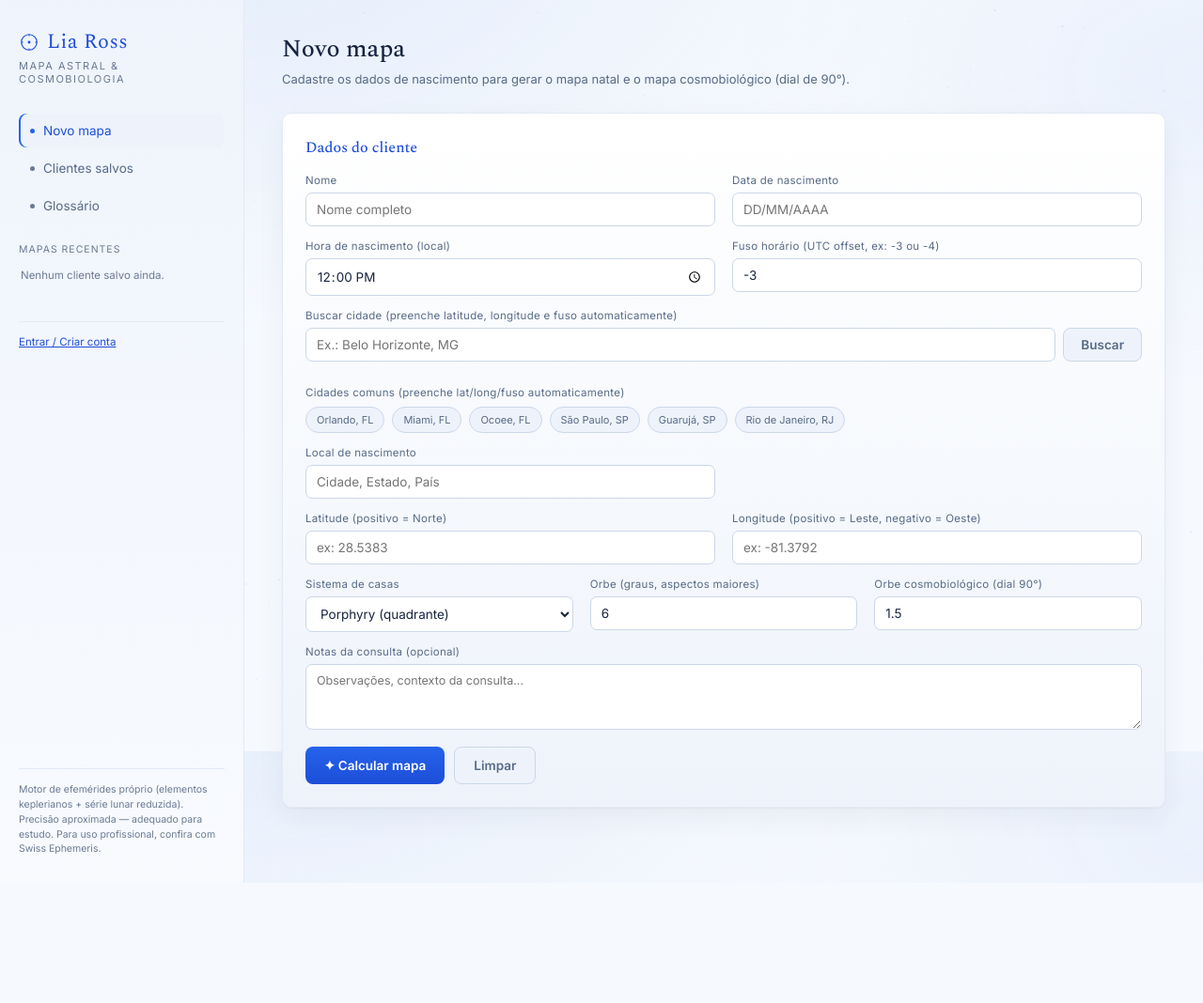
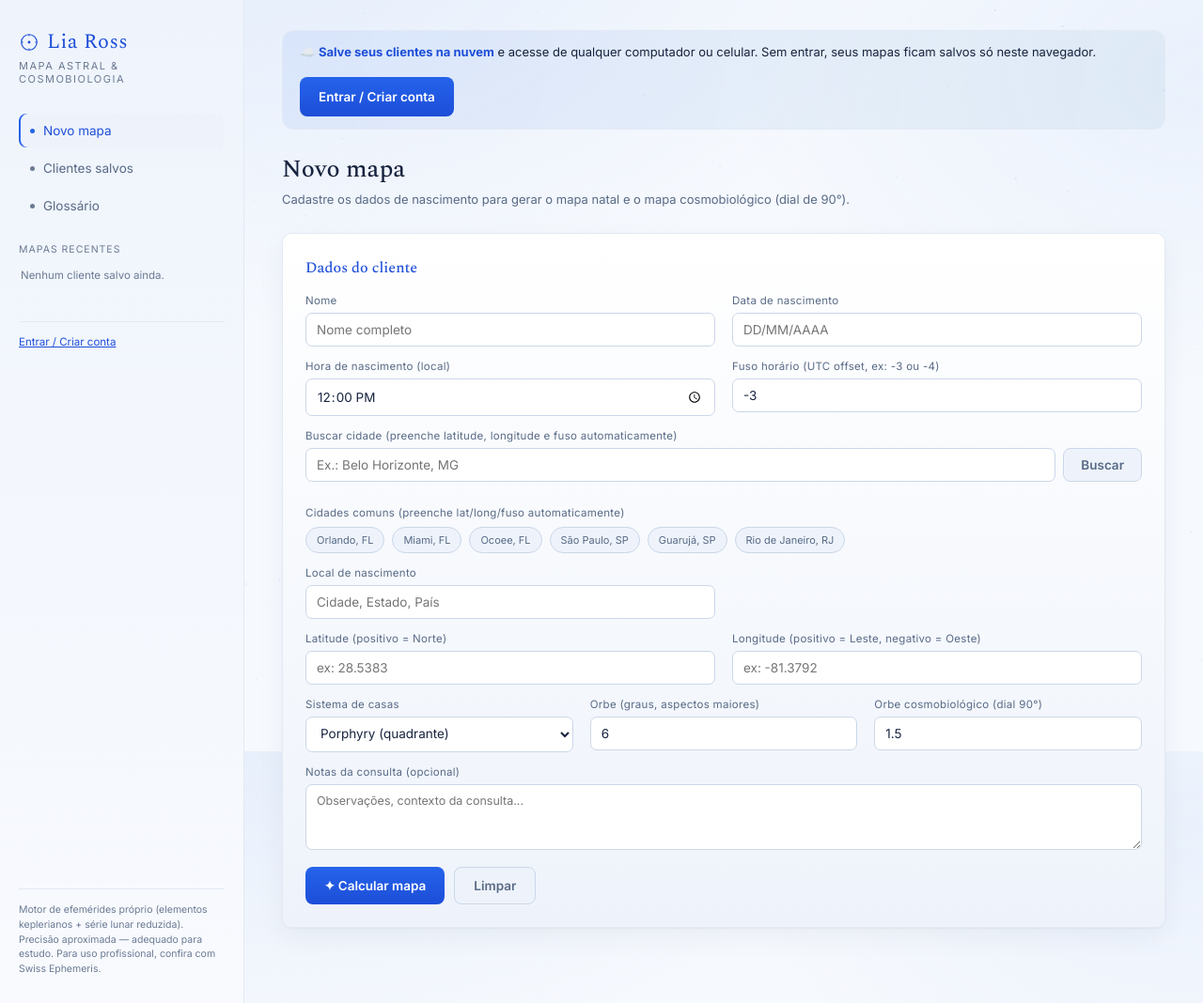
Before and after one commit to rafaseino-lab/liarossmap, a plain HTML site: page index.html in a window 1280 px wide. Shown: the whole page at 94% size. Before the commit the page ends 940 px from the top, so only its background shows below. Drawn offline with nearby package versions, Linux system fonts and the light colour scheme.

Commit message:
Aviso de nuvem no topo (entrar para sincronizar)

```diff
--- a/index.html
+++ b/index.html
@@ -207,6 +207,9 @@
   .acct{font-size:11.5px; padding-top:14px; margin-top:14px; border-top:1px solid var(--border-soft);}
   .acct .who{color:var(--text-muted); overflow:hidden; text-overflow:ellipsis; white-space:nowrap; display:block; margin-bottom:6px;}
   .acct .btn-mini{all:unset; cursor:pointer; font-size:11.5px; color:var(--gold-bright); text-decoration:underline;}
+  .cloud-banner{display:flex; align-items:center; justify-content:space-between; gap:16px; flex-wrap:wrap; background:linear-gradient(100deg, rgba(37,99,235,.08), rgba(14,116,144,.06)); border:1px solid var(--border-soft); border-radius:12px; padding:13px 18px; margin-bottom:22px; font-size:13px; color:var(--text); line-height:1.5;}
+  .cloud-banner strong{color:var(--gold-bright);}
+  .cloud-banner .btn{white-space:nowrap; flex-shrink:0;}
 </style>
 <script src="https://cdn.jsdelivr.net/npm/@supabase/supabase-js@2"></script>
 </head>
@@ -260,6 +263,10 @@
   </aside>
 
   <main class="main">
+    <div class="cloud-banner" id="cloudBanner" style="display:none;">
+      <span>☁️ <strong>Salve seus clientes na nuvem</strong> e acesse de qualquer computador ou celular. Sem entrar, seus mapas ficam salvos só neste navegador.</span>
+      <button class="btn btn-primary" id="cloudBannerBtn" type="button">Entrar / Criar conta</button>
+    </div>
     <div id="viewNovo">
       <h1 class="page-title">Novo mapa</h1>
       <p class="page-sub">Cadastre os dados de nascimento para gerar o mapa natal e o mapa cosmobiológico (dial de 90°).</p>
@@ -945,6 +952,8 @@ async function doAuth(){
 async function updateAcctBox(){
   const box = document.getElementById('acctBox'); if(!box) return;
   const user = await currentUser();
+  const banner = document.getElementById('cloudBanner');
+  if(banner) banner.style.display = user ? 'none' : 'flex';
   if(user){
     box.innerHTML = `<span class="who" title="${user.email}">✦ ${user.email}</span><button class="btn-mini" id="btnLogout">Sair</button>`;
     document.getElementById('btnLogout').onclick = async ()=>{ await sb.auth.signOut(); };
@@ -973,6 +982,7 @@ async function maybeMigrateLocal(){
   const ov = document.getElementById('authOverlay'); if(!ov) return;
   document.getElementById('authSubmit').onclick = doAuth;
   document.getElementById('authCancel').onclick = closeAuth;
+  const cbb = document.getElementById('cloudBannerBtn'); if(cbb) cbb.onclick = ()=>openAuth('signup');
   document.getElementById('authEmail').addEventListener('keydown', e=>{ if(e.key==='Enter'){ e.preventDefault(); e.stopPropagation(); document.getElementById('authPass').focus(); }});
   document.getElementById('authPass').addEventListener('keydown', e=>{ if(e.key==='Enter'){ e.preventDefault(); e.stopPropagation(); doAuth(); }});
   ov.addEventListener('click', e=>{ if(e.target===ov) closeAuth(); });
```
